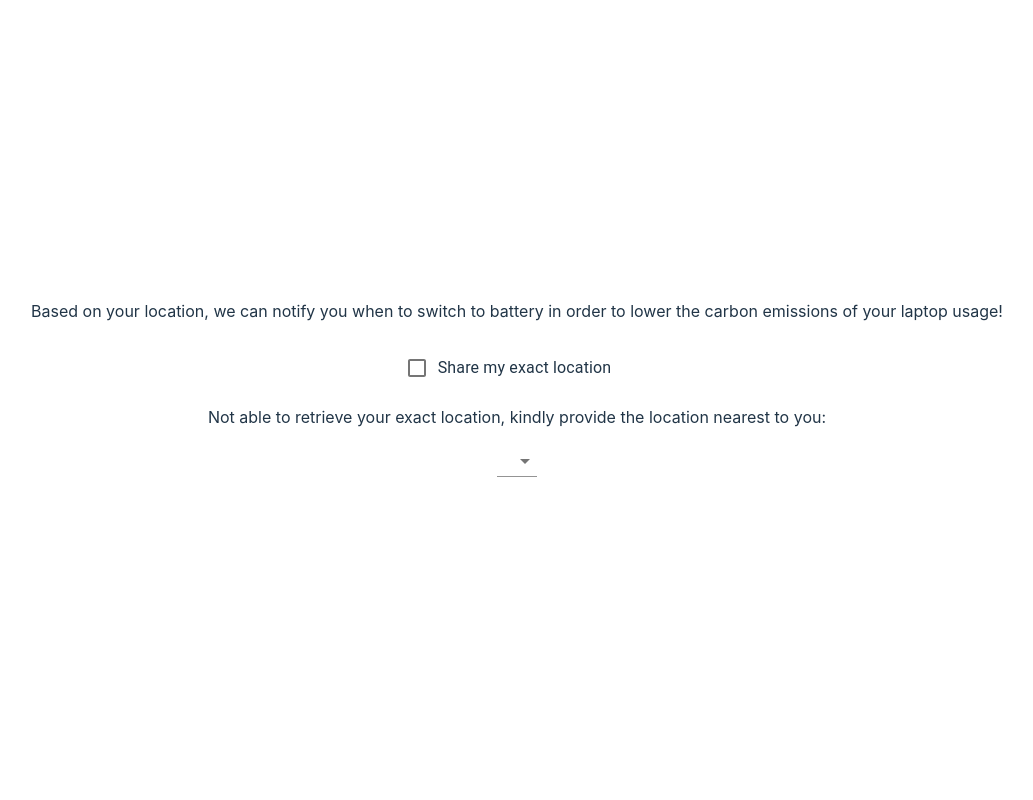
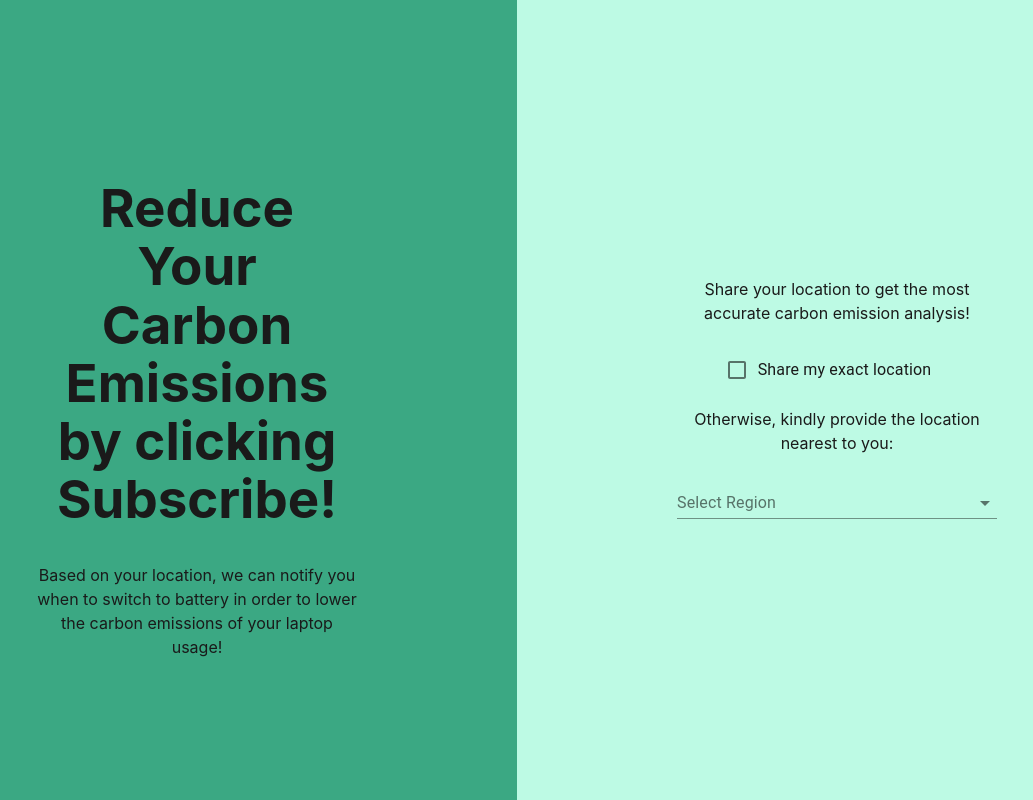
Before and after one commit to chrisza-tw/treehuggers, a React (Vite) app in the folder frontend/: page / in a window 1280 px wide. Shown: the whole page, without its empty margins (123-1156 px from the left). Built offline with nearby package versions, Linux system fonts and the light colour scheme.

Commit message:
[simran & andrew] changed UI design

```diff
--- a/frontend/src/App.css
+++ b/frontend/src/App.css
@@ -3,6 +3,42 @@
   margin: 0 auto;
   padding: 2rem;
   text-align: center;
+
+}
+
+.split {
+  height: 100%;
+  width: 50%;
+  position: fixed;
+  z-index: 1;
+  top: 0;
+  overflow-x: hidden;
+  padding-top: 20px;
+
+}
+
+.left {
+  left: 0;
+  background-color: #3ba883;
+  text-align: center;
+}
+
+.right {
+  right: 0;
+  background-color: #bdfae4
+}
+
+.centered {
+  position: absolute;
+  top: 50%;
+  left: 50%;
+  transform: translate(-50%, -50%);
+  text-align: center;
+}
+
+.FormControl{
+  margin: 1;
+  min-width: 80;
 }
 
 .logo {
--- a/frontend/src/App.tsx
+++ b/frontend/src/App.tsx
@@ -6,6 +6,8 @@ import FormControlLabel from '@material-ui/core/FormControlLabel';
 import Checkbox from '@material-ui/core/Checkbox';
 import axios from 'axios';
 import RoughLocations from './RoughLocations';
+import Box from '@material-ui/core/Box';
+import { FormControl, InputLabel, MenuItem } from '@material-ui/core';
 
 function App() {
   const [isExactLocationPermitted, setIsExactLocationPermitted] = useState(false)
@@ -75,18 +77,30 @@ function App() {
 
   return (
     <div className="App">
-      <div>
-        Based on your location, we can notify you when to switch to battery in order to lower the carbon emissions of your laptop usage!
+      <div className = "split left">
+        <div className="centered">
+          <h1>Reduce Your Carbon Emissions by clicking Subscribe!</h1>
+          <p>Based on your location, we can notify you when to switch to battery in order to lower the carbon emissions of your laptop usage!</p>
+          </div>
+      </div>
+      <div className="split right">
+        <div className="centered">
+        Share your location to get the most accurate carbon emission analysis!
         <br/>
         <br/>
 
-        <FormControlLabel control={<Checkbox checked={isExactLocationPermitted} color="primary" onChange={handleChange} />} disabled={isErrorGetExactLocation} label="Share my exact location"/>
+        <FormControlLabel
+        control={<Checkbox checked={isExactLocationPermitted} color="primary" onChange={handleChange} />}
+        disabled={isErrorGetExactLocation}
+        label="Share my exact location"/>
+        <br/>
 
-        <br/>
         {!isExactLocationPermitted &&
         (<div>
-        <p>Not able to retrieve your exact location, kindly provide the location nearest to you:</p>
-        <Select onChange={handleDropdownChange}>
+        <p>Otherwise, kindly provide the location nearest to you:</p>
+        <FormControl fullWidth>
+          <InputLabel>Select Region</InputLabel>
+          <Select autoWidth onChange={handleDropdownChange} label="Select Region">
               {
                 RoughLocations.locations.sort((locationA, locationB) => {
                   if (locationA.RegionName > locationB.RegionName) return 1
@@ -94,10 +108,12 @@ function App() {
                   else return 0
                   })
                   .map(location => (
-              <option value={location.RegionName}>{location.RegionName}</option>
+                 <MenuItem value={location.RegionName}>{location.RegionName}</MenuItem>
                 ))
                }
-        </Select></div>)
+          </Select>
+       </FormControl>
+        </div>)
         }
 
         <br/>
@@ -105,7 +121,7 @@ function App() {
         (Object.entries(exactLocation).length != 0) &&
         <Button onClick={postSubscribe}>Subscribe</Button>
         }
-
+       </div>
       </div>
     </div>
   )
--- a/frontend/src/index.css
+++ b/frontend/src/index.css
@@ -30,10 +30,11 @@ body {
   place-items: center;
   min-width: 320px;
   min-height: 100vh;
+  color:#1a1a1a
 }
 
 h1 {
-  font-size: 3.2em;
+  font-size: 3.3em;
   line-height: 1.1;
 }
 
--- /dev/null
+++ b/frontend/sw.ts
@@ -0,0 +1 @@
+export {}
```
Also changed, not shown: 1 other file (tests, documents, lock files or other folders). Lines whose indentation alone changed are shown as unchanged.
